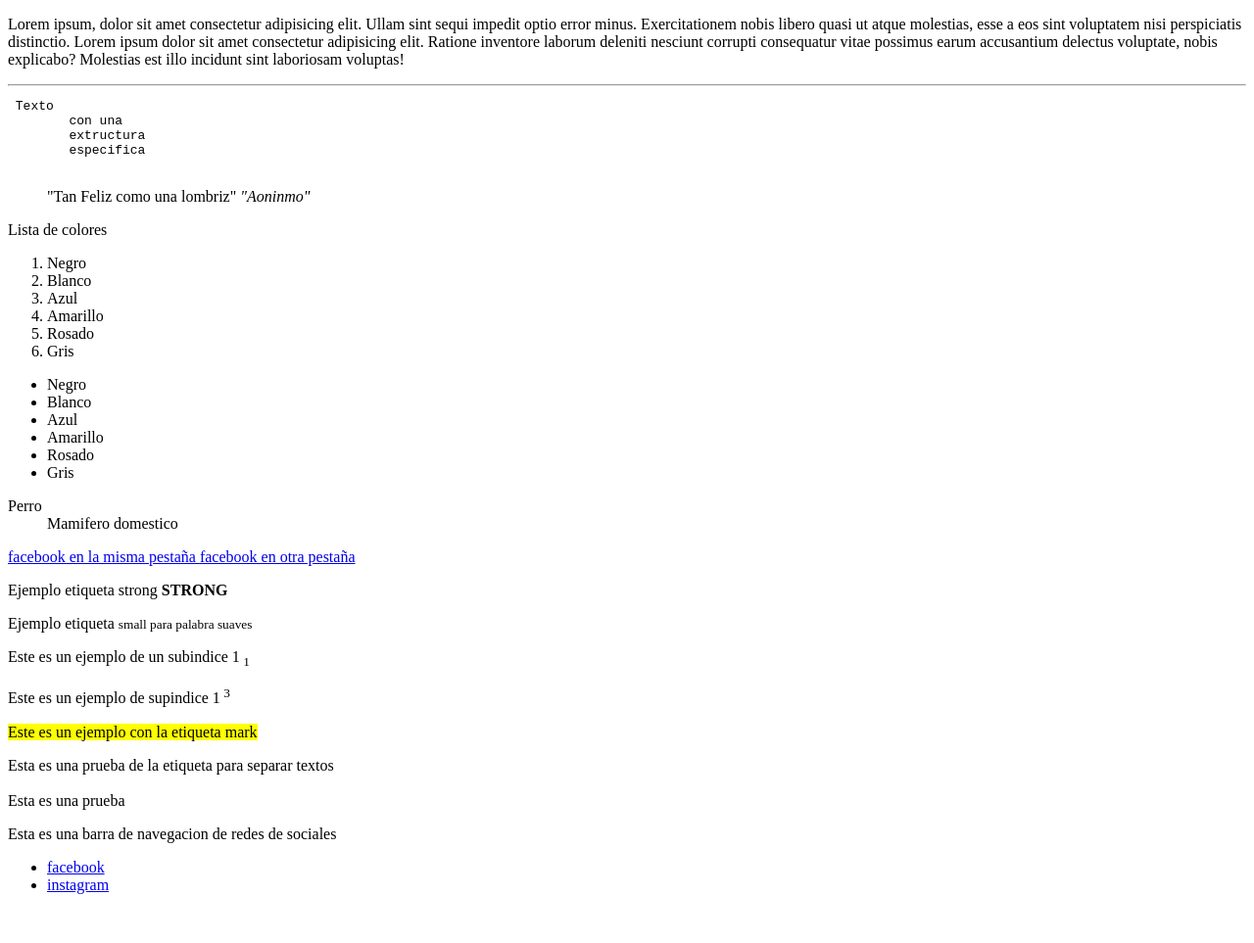
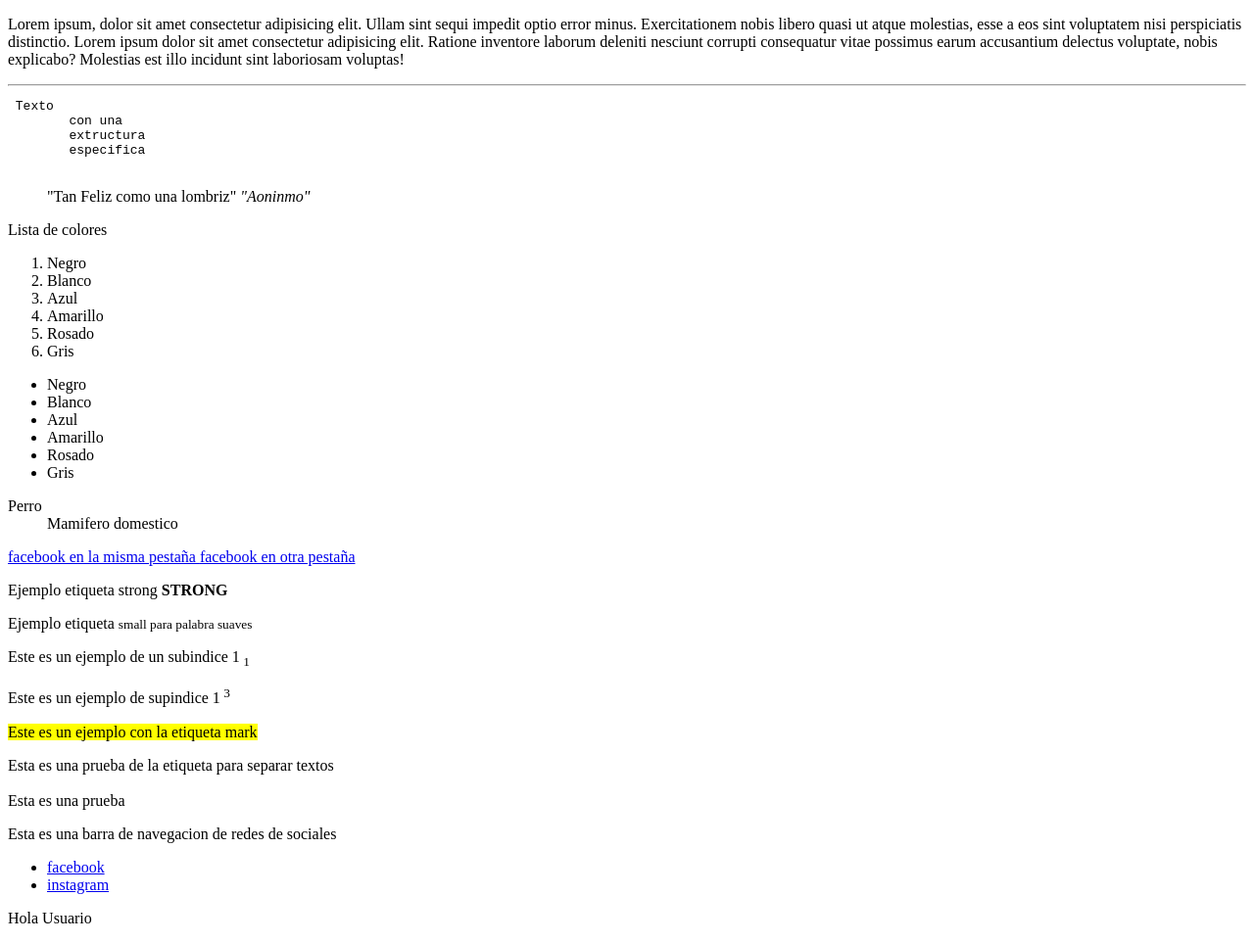
Before and after one commit to Demeter04/Practica-2-Curso-Web-Full-Stack, a plain HTML site: page index.html in a window 1280 px wide. Shown: the whole page at 98% size. Before the commit the page ends 929 px from the top, so only its background shows below. Drawn offline with Linux system fonts and the light colour scheme.

Commit message:
Primeras Etiquetas HTMl

```diff
--- a/index.html
+++ b/index.html
@@ -136,7 +136,7 @@
 
     <!-- Es el Hero o la interracion principal que tendra y vera el usuario -->
     <main>
-
+        <P>Hola Usuario</P>
     </main>
 </body>
 
```
